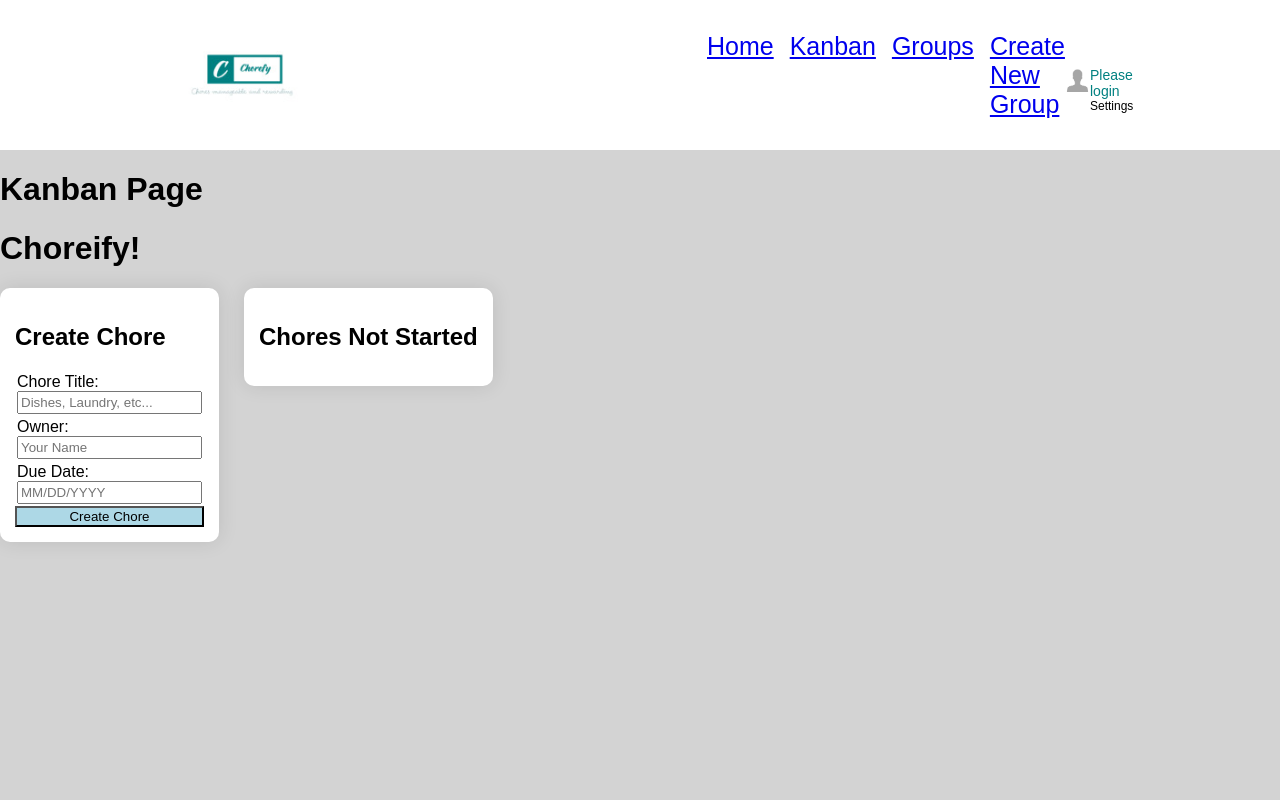
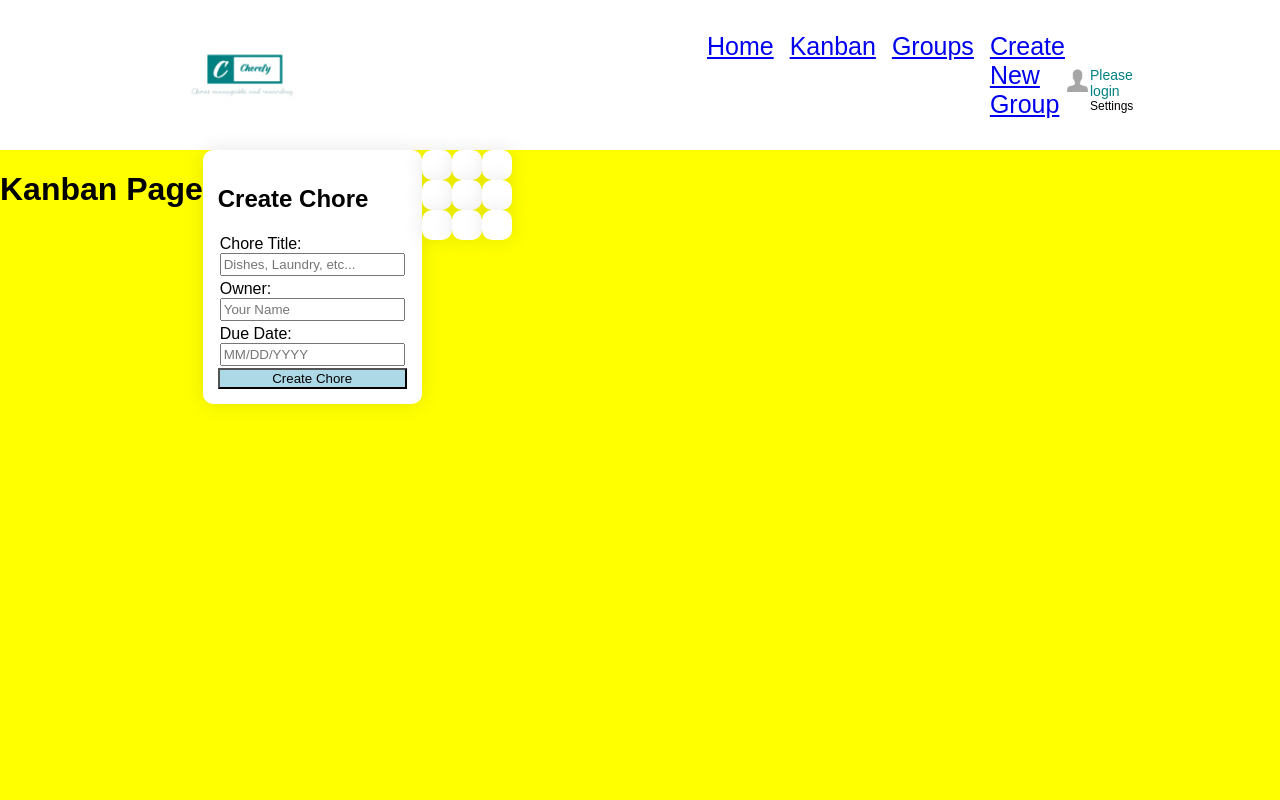
Before and after one commit to Cat-Snake-Codesmith/Choreify-Iteration, a React app: page /kanban in a window 1280 px wide. Shown: the top 800 px of the page. Built offline with nearby package versions, Linux system fonts and the light colour scheme; no server answers.

Commit message:
closes #6; created column container and component

```diff
--- a/client/components/ChoreCard.jsx
+++ b/client/components/ChoreCard.jsx
@@ -15,7 +15,7 @@ export default function ChoreCard() {
 
   return (
     <div id="lane">
-      <h2>Chores Not Started</h2>
+      {/* <h2>Chores Not Started</h2> */}
       {data ? <p>Chore: {data[0].title}</p> : null}
       {data ? <p>Description: {data[0].description}</p> : null}
       {data ? <p>Created Date: {data[0].created_date}</p> : null}
--- /dev/null
+++ b/client/components/ChoreColumn.jsx
@@ -0,0 +1,48 @@
+import React from "react";
+// import { selectAllChoresFromStatus } from "../redux/slices/choresSlice.js";
+import { useSelector } from "react-redux";
+import ChoreCard from "./ChoreCard.jsx";
+import styles from "../stylesheets/ChoreColumn.module.css";
+
+export default function ChoreColumn(props) {
+  // const chores = useSelector(selectAllChoresFromStatus("NOT DONE"));
+  const chores = [
+    {
+      id: "1",
+      title: "chore1",
+      decription: "descrhption 1",
+      due_date: "10/10/2024",
+      assignees_id: "1",
+      group_id: "10",
+    },
+    {
+      id: "2",
+      title: "chore2",
+      decription: "descrhption 2",
+      due_date: "20/20/2024",
+      assignees_id: "2",
+      group_id: "20",
+    },
+    {
+      id: "3",
+      title: "chore3",
+      decription: "descrhption 3",
+      due_date: "30/30/2024",
+      assignees_id: "3",
+      group_id: "30",
+    },
+  ];
+  console.log("chores ", chores);
+  let choreCards = [];
+  for (let i = 0; i < chores.length; i++) {
+    choreCards.push(new ChoreCard(chores[i]));
+  }
+  // console.log(`should display `, choreCards);
+  console.log("props ", props);
+  return (
+    <div className={styles.choresColumn}>
+      {/* <h1>!{columnStatus}</h1> */}
+      {choreCards}
+    </div>
+  );
+}
--- a/client/containers/MainContainer.jsx
+++ b/client/containers/MainContainer.jsx
@@ -2,7 +2,7 @@
 import React from "react";
 import CreateChore from "../components/CreateChore.jsx";
 import ChoreCard from "../components/ChoreCard.jsx";
-import "../styles.css";
+// import "../styles.css";
 
 import { fetchChores } from "../redux/slices/choresSlice.js";
 import { useSelector } from "react-redux";
@@ -14,11 +14,8 @@ export default function MainContainer() {
 
   return (
     <div>
-      <h1>Choreify!</h1>
       <div id="swimLanes">
         <CreateChore />
-        <ChoreCard />
-        {/* {isLoading ? 'Loading...' : JSON.stringify(data)} */}
       </div>
     </div>
   );
--- a/client/pages/KanbanPage.jsx
+++ b/client/pages/KanbanPage.jsx
@@ -1,12 +1,18 @@
 import React from "react";
 import MainContainer from "../containers/MainContainer.jsx";
+import ChoresColumnContainer from "../components/ChoreColumn.jsx";
+import styles from "../stylesheets/KanbanPage.module.css";
 
 import { fetchChores } from "../redux/slices/choresSlice.js";
+
 export default function KanbanPage() {
   return (
-    <div>
+    <div className={styles.KanbanPage}>
       <h1>Kanban Page</h1>
       <MainContainer />
+      <ChoresColumnContainer />
+      <ChoresColumnContainer />
+      <ChoresColumnContainer />
     </div>
   );
 }
--- /dev/null
+++ b/client/stylesheets/ChoreColumn.module.css
@@ -0,0 +1,4 @@
+.choresColumn {
+  display: flex;
+  flex-direction: column;
+}
--- /dev/null
+++ b/client/stylesheets/KanbanPage.module.css
@@ -0,0 +1,4 @@
+.KanbanPage {
+  display: flex;
+  background-color: yellow;
+}
--- /dev/null
+++ b/client/stylesheets/MainContainer.module.css
@@ -0,0 +1,3 @@
+.mainContainer {
+  display: block;
+}
```
Also changed, not shown: client/containers/ColumnsContainer.jsx (added, +14 -0 lines).
